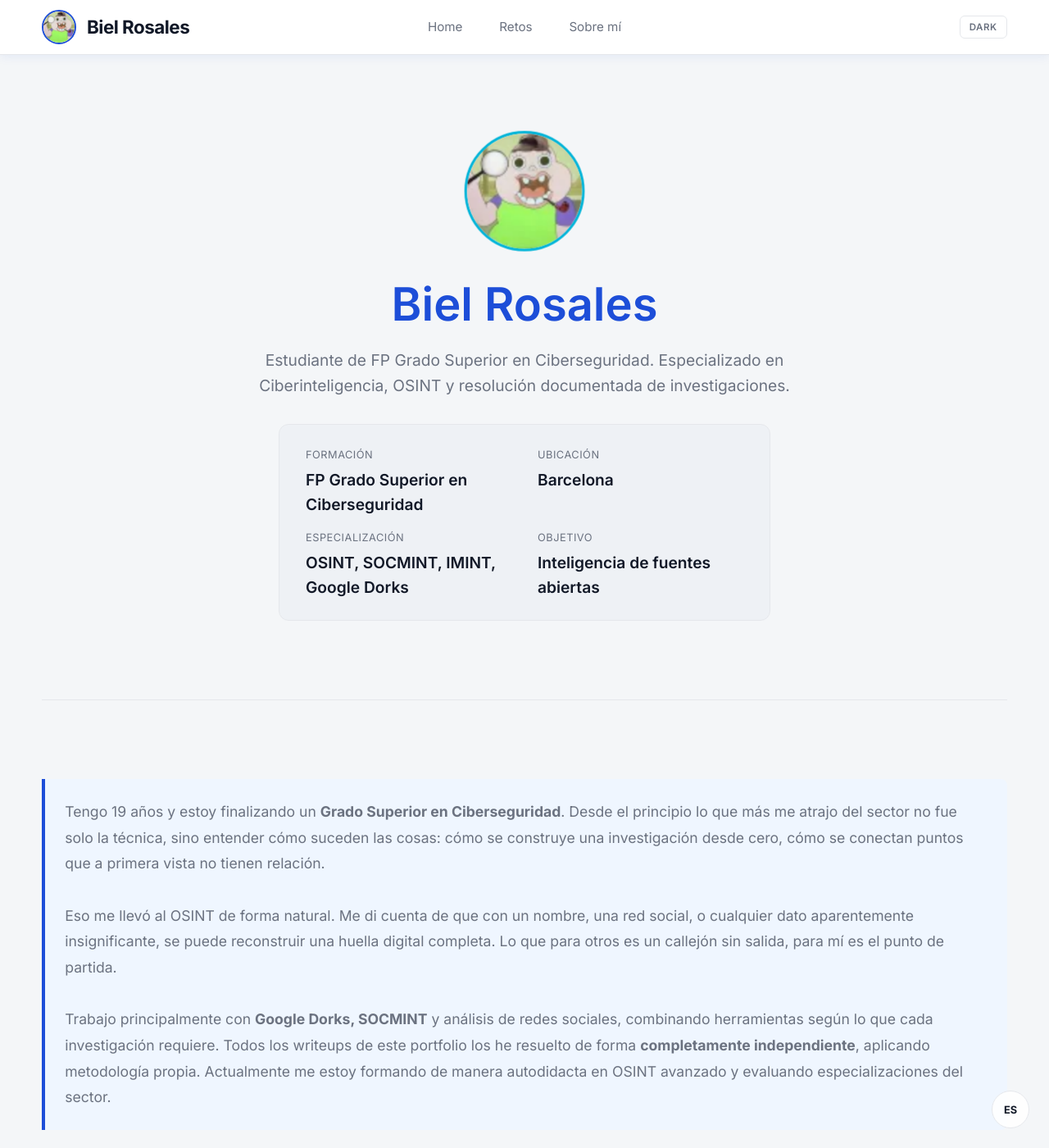
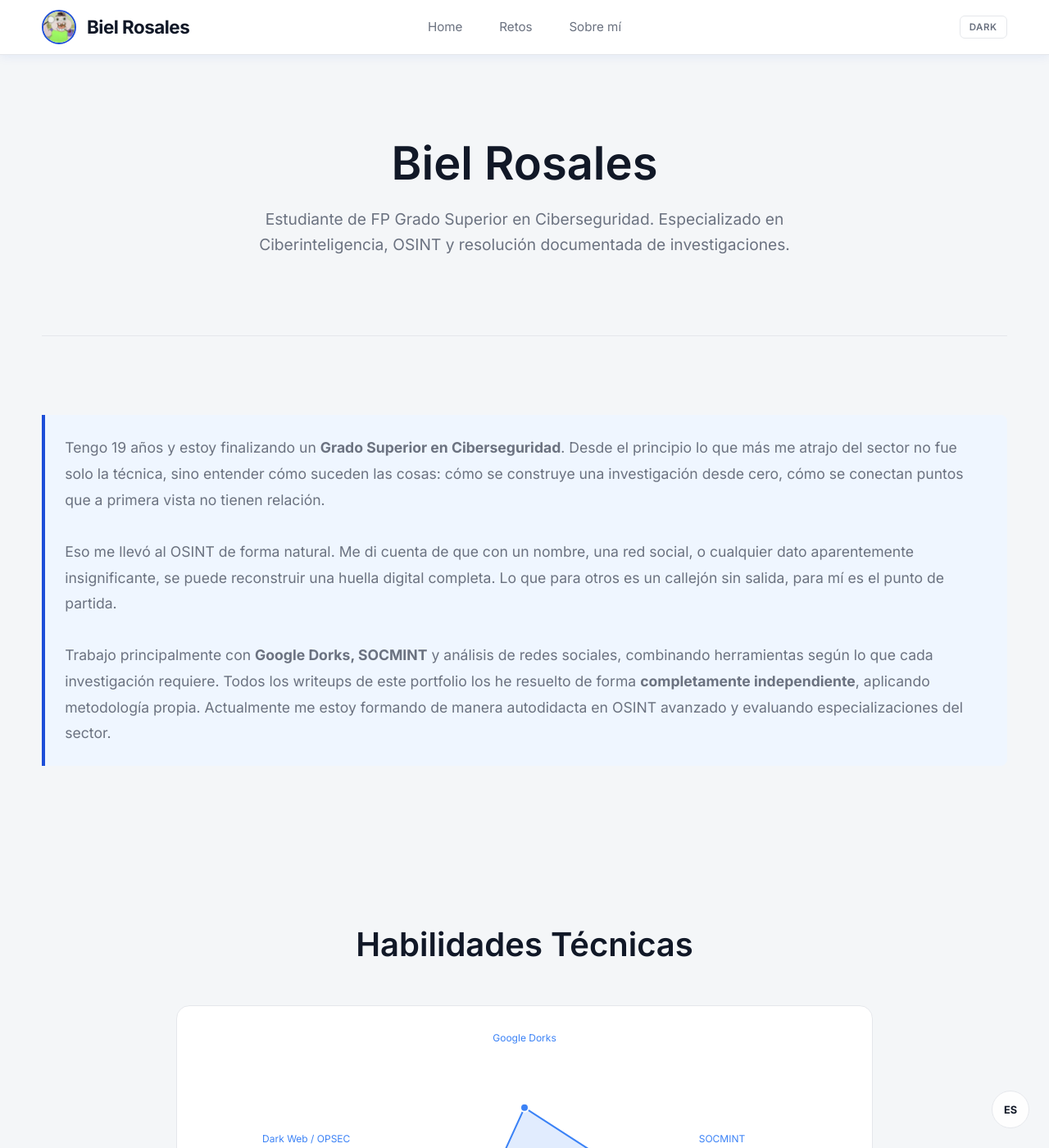
Before and after one commit to kbbaa/kbbaa.github.io, a Jekyll site: the page built from sobre-mi.md, in a window 1280 px wide and 1400 px high. Shown: the whole window at 82% size. Built offline with Jekyll 4.4.1, drawn with Linux system fonts in a browser that asks for light colours.

Commit message:
Eliminar avatar e info card del hero de sobre-mi

```diff
--- a/sobre-mi.md
+++ b/sobre-mi.md
@@ -5,50 +5,8 @@ permalink: /sobre-mi/
 ---
 
 <div class="hero">
-  <style>
-    .avatar-img {
-      animation: avatarImgPulse 4s ease-in-out infinite !important;
-      border-color: #00b4d8 !important;
-    }
-    .avatar-glow {
-      animation: avatarCyanPulseCustom 4s ease-in-out infinite !important;
-      box-shadow: 0 0 20px #00b4d8 !important;
-    }
-    @keyframes avatarImgPulse {
-      0%, 100% { transform: scale(1); }
-      50% { transform: scale(1.05); }
-    }
-    @keyframes avatarCyanPulseCustom {
-      0%, 100% {
-        opacity: 0.6;
-        transform: scale(1.01);
-        box-shadow: 0 0 15px #00b4d8;
-      }
-      50% {
-        opacity: 0.9;
-        transform: scale(1.06);
-        box-shadow: 0 0 35px #00b4d8, 0 0 50px rgba(0, 180, 216, 0.4);
-      }
-    }
-  </style>
-  <div class="hero-scanner"></div>
-  <div class="avatar-container">
-    <div class="avatar-glow"></div>
-    <img src="{{ '/assets/img/perfil.jpg' | relative_url }}" alt="Biel Rosales" class="avatar-img">
-  </div>
-  <h1><span class="neon-text">Biel Rosales</span></h1>
+  <h1>Biel Rosales</h1>
   <p>Estudiante de FP Grado Superior en Ciberseguridad. Especializado en Ciberinteligencia, OSINT y resolución documentada de investigaciones.</p>
-
-
-  <div style="max-width: 600px; margin: 2rem auto; background: var(--bg-secondary); border: 1px solid var(--border-color); border-radius: 12px; padding: 1.5rem 2rem; text-align: left;">
-    <div style="display: grid; grid-template-columns: 1fr 1fr; gap: 0.75rem 2rem; font-size: 0.95rem;">
-      <div><span style="color: var(--text-secondary); font-size: 0.8rem; text-transform: uppercase; letter-spacing: 0.5px;">Formación</span><p style="margin: 0.2rem 0 0; color: var(--text-primary); font-weight: 600;">FP Grado Superior en Ciberseguridad</p></div>
-      <div><span style="color: var(--text-secondary); font-size: 0.8rem; text-transform: uppercase; letter-spacing: 0.5px;">Ubicación</span><p style="margin: 0.2rem 0 0; color: var(--text-primary); font-weight: 600;">Barcelona</p></div>
-      <div><span style="color: var(--text-secondary); font-size: 0.8rem; text-transform: uppercase; letter-spacing: 0.5px;">Especialización</span><p style="margin: 0.2rem 0 0; color: var(--text-primary); font-weight: 600;">OSINT, SOCMINT, IMINT, Google Dorks</p></div>
-      <div><span style="color: var(--text-secondary); font-size: 0.8rem; text-transform: uppercase; letter-spacing: 0.5px;">Objetivo</span><p style="margin: 0.2rem 0 0; color: var(--text-primary); font-weight: 600;">Inteligencia de fuentes abiertas</p></div>
-    </div>
-  </div>
-
 </div>
 
 <section>
```
